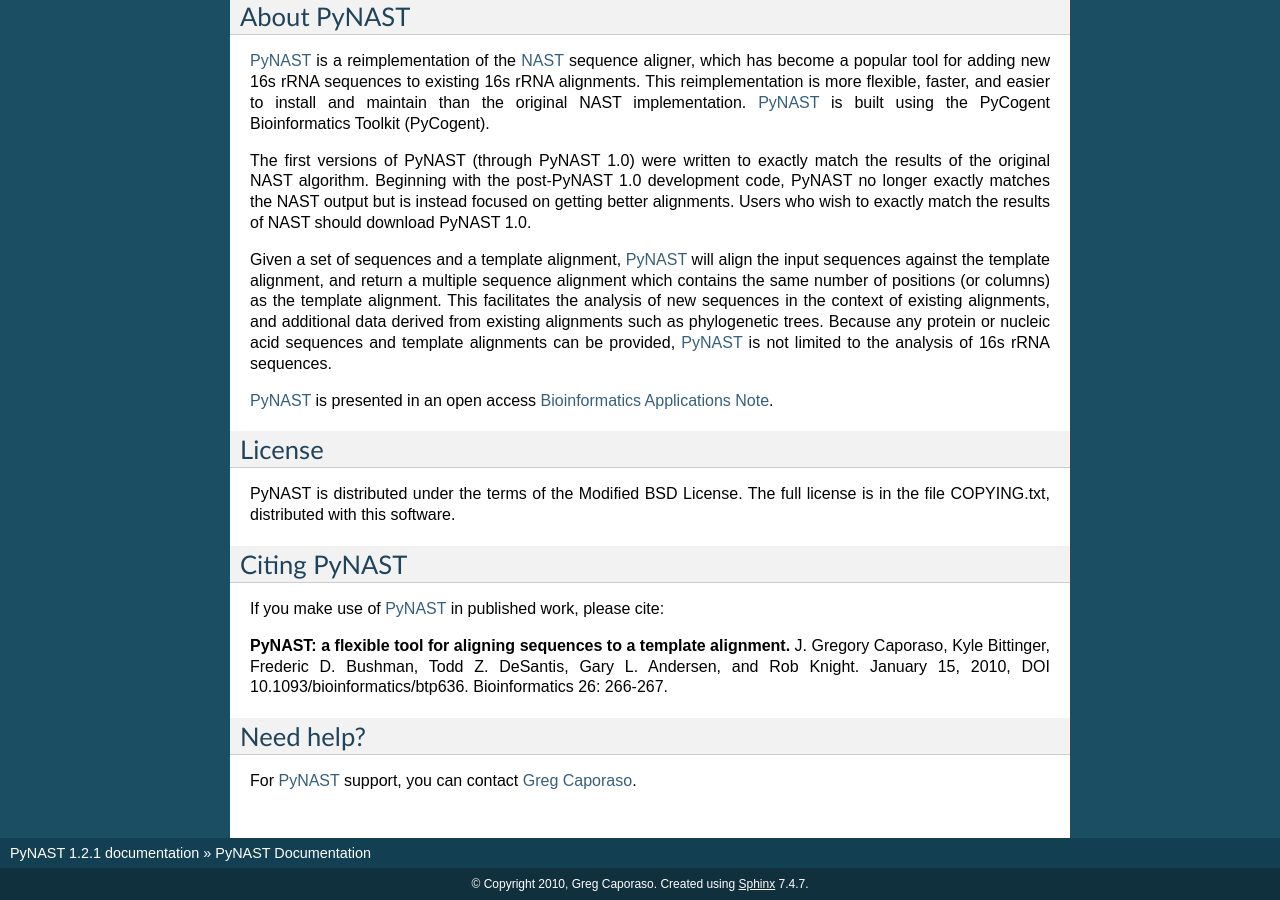
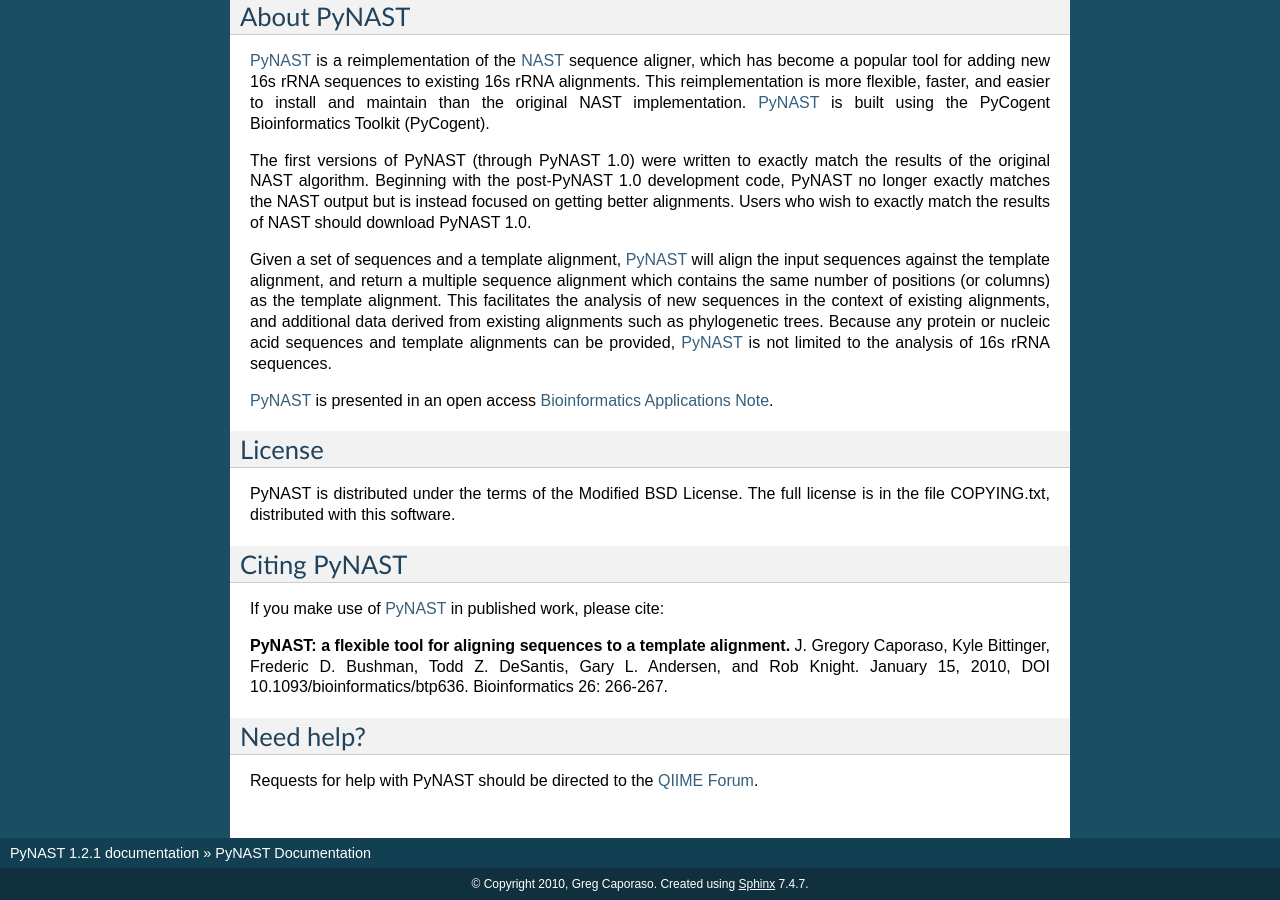
Before and after one commit to biocore/pynast, a Sphinx documentation site: the page built from doc/index.rst, in a window 1280 px wide and 900 px high, scrolled down 694 px. Built offline with Sphinx 7.4.7, drawn with Linux system fonts in a browser that asks for light colours.

Commit message:
updated help link

```diff
--- a/doc/index.rst
+++ b/doc/index.rst
@@ -50,7 +50,8 @@
 
 Need help?
 ==========
-For PyNAST_ support, you can contact `Greg Caporaso <gregcaporaso@gmail.com>`_.
+Requests for help with PyNAST should be directed to the `QIIME Forum <http://forum.qiime.org>`_.
+
 
 .. _PyNAST: http://qiime.org/pynast
 .. _blog: http://qiime.wordpress.com
```
